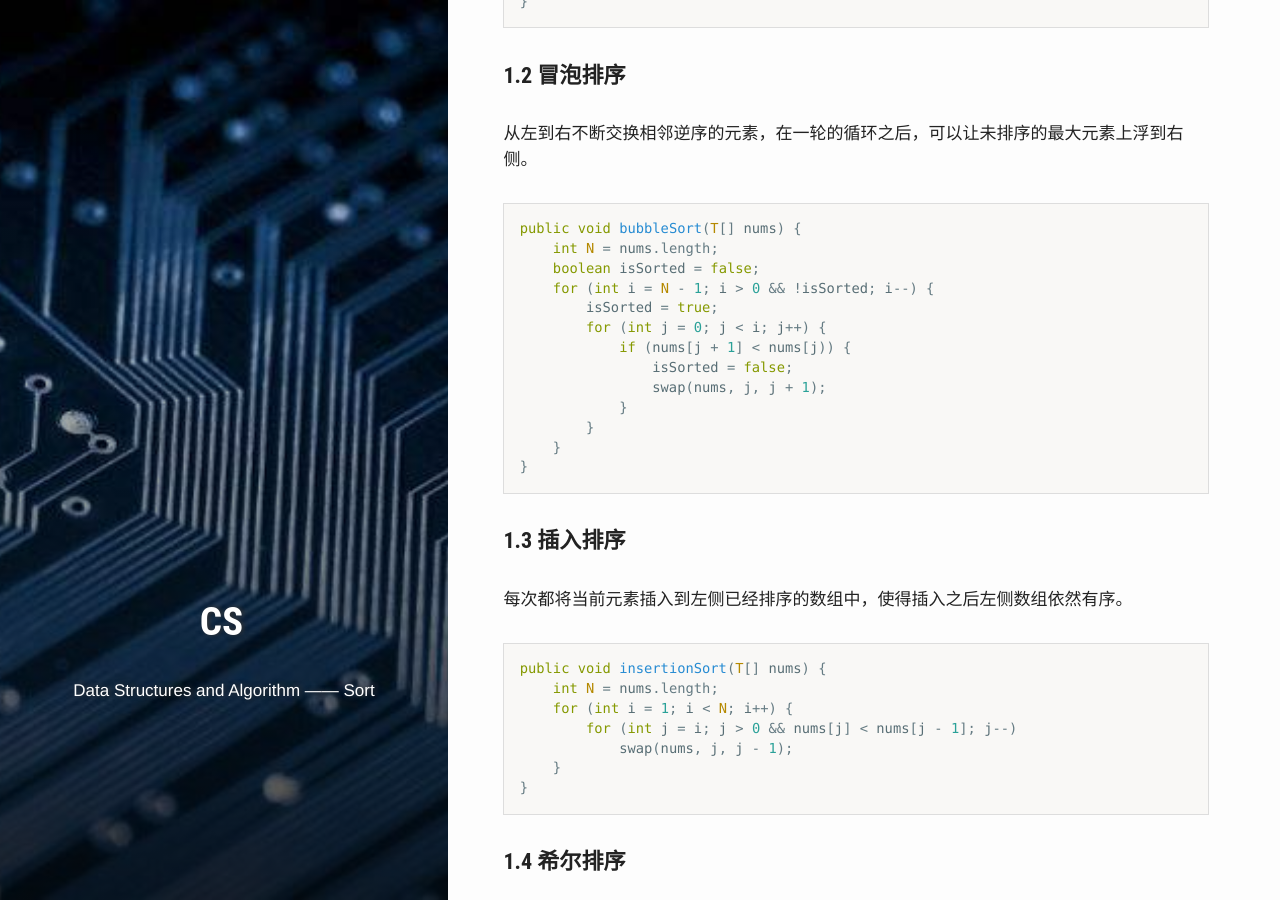
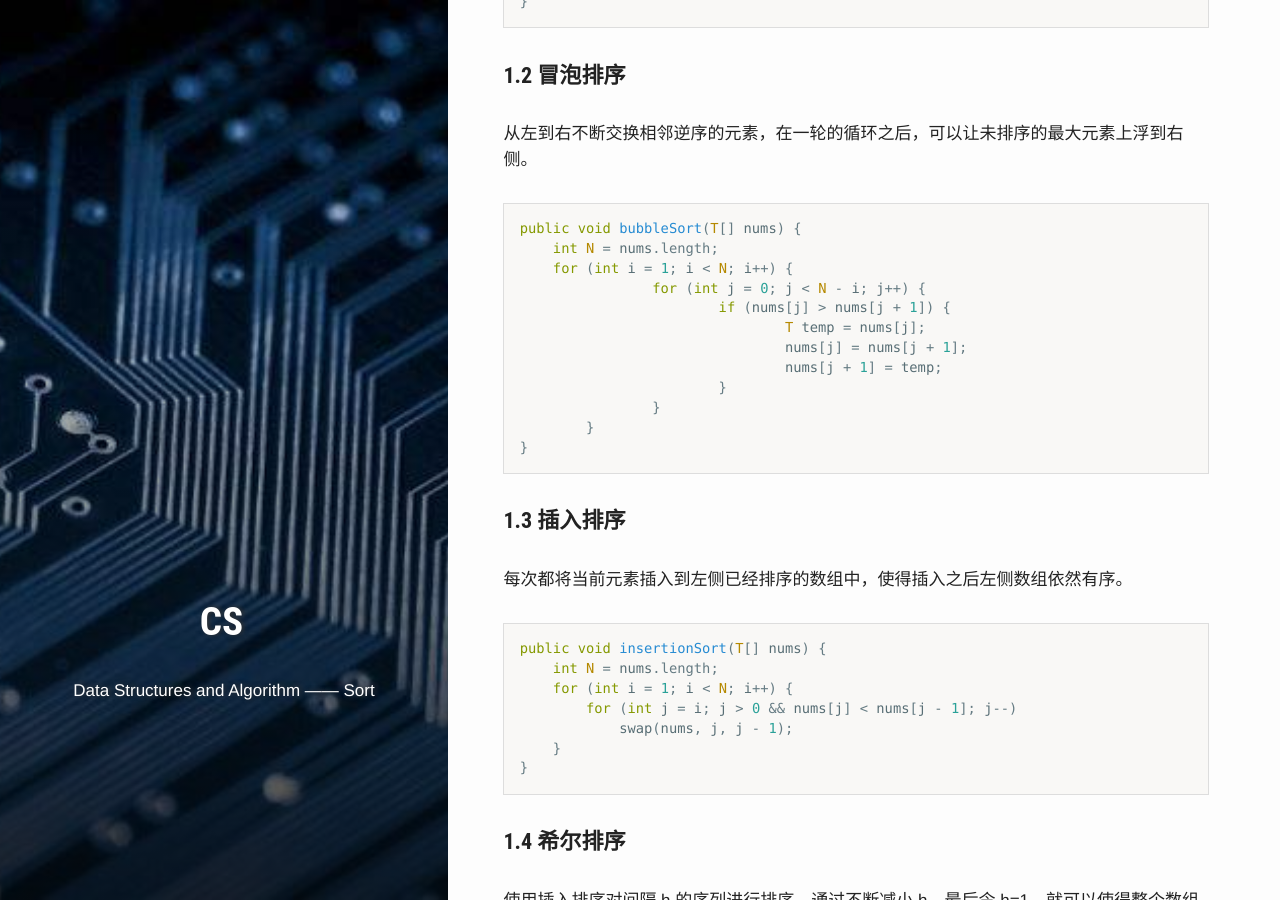
Before and after one commit to PetePro/PetePro.github.io, a Jekyll site: the page built from _posts/ComputerScience/2019-08-01-dsa-sort.markdown, in a window 1280 px wide and 900 px high, scrolled down 687 px. Built offline with Jekyll 4.4.1, drawn with Linux system fonts in a browser that asks for light colours; some web fonts are replaced.

Commit message:
Update 2019-08-01-dsa-sort.markdown

````diff
--- a/_posts/ComputerScience/2019-08-01-dsa-sort.markdown
+++ b/_posts/ComputerScience/2019-08-01-dsa-sort.markdown
@@ -36,16 +36,15 @@ public void selectionSort(T[] nums) {
 ```java
 public void bubbleSort(T[] nums) {
     int N = nums.length;
-    boolean isSorted = false;
-    for (int i = N - 1; i > 0 && !isSorted; i--) {
-        isSorted = true;
-        for (int j = 0; j < i; j++) {
-            if (nums[j + 1] < nums[j)) {
-                isSorted = false;
-                swap(nums, j, j + 1);
-            }
-        }
-    }
+    for (int i = 1; i < N; i++) {
+		for (int j = 0; j < N - i; j++) {
+			if (nums[j] > nums[j + 1]) {
+				T temp = nums[j];
+				nums[j] = nums[j + 1];
+				nums[j + 1] = temp;
+			}
+		}
+	}
 }
 ```
 
@@ -190,7 +189,7 @@ public void heapSort(T[] nums) {
 private void sink(T[] nums, int k, int N) {
     while (2 * k <= N) {
         int j = 2 * k;
-        if (j < N && nums[j] < nums[j+1])
+        if (j < N && nums[j] < nums[j + 1])
             j++;
         if (nums[k] < nums[j])
             break;
````
